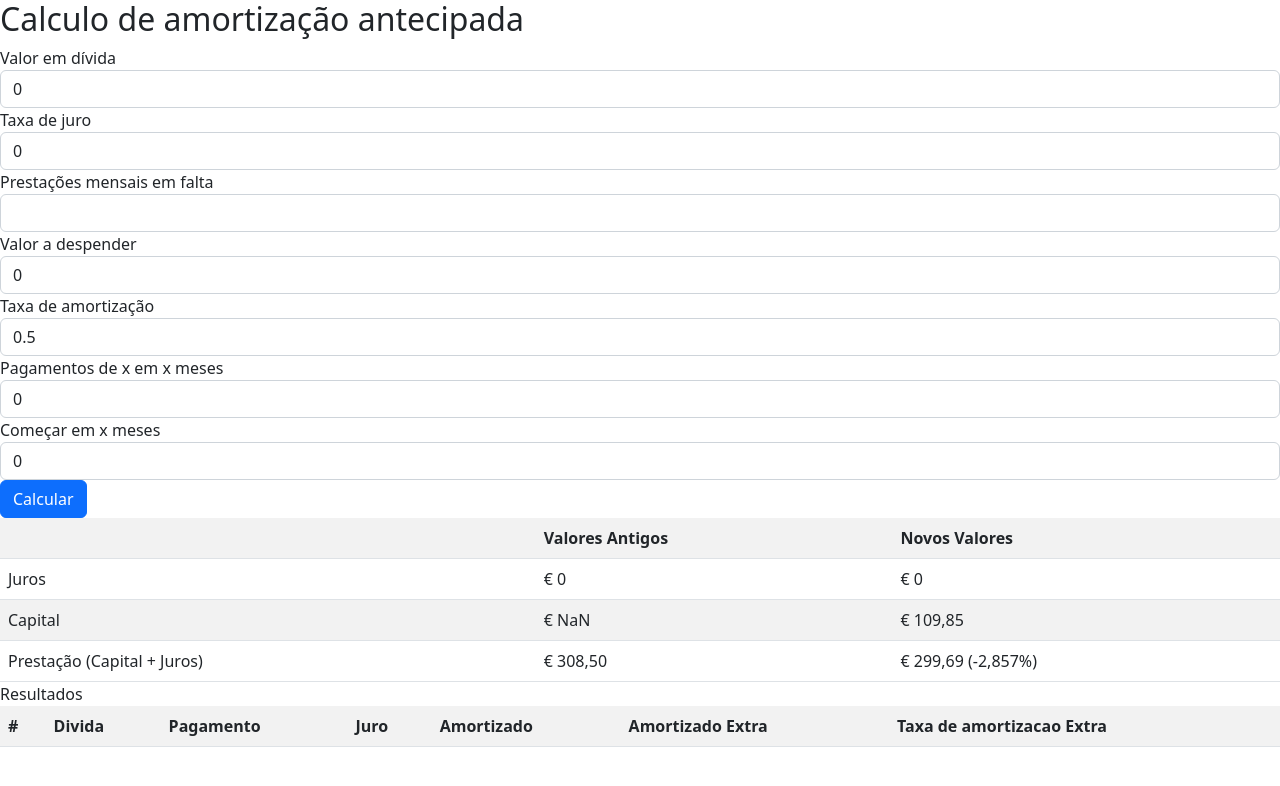
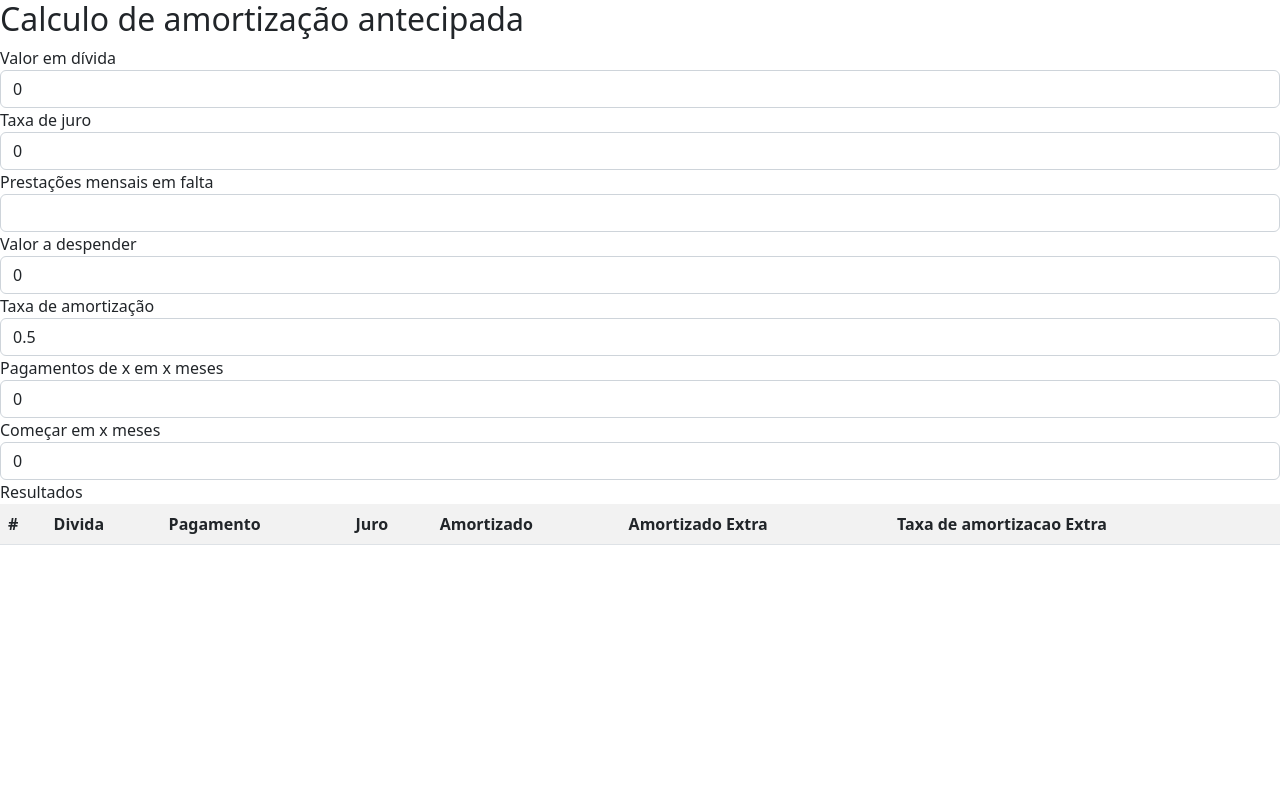
Before and after one commit to sergiosaint/Finance, a React (Create React App) app: page / in a window 1280 px wide. Shown: the top 786 px of the page. Built offline with nearby package versions, Linux system fonts and the light colour scheme.

Commit message:
cleanup unused code for now

```diff
--- a/src/components/LoanRepayment.tsx
+++ b/src/components/LoanRepayment.tsx
@@ -8,13 +8,13 @@ function RoundToTwoDecimalPlaces(num : number) : number{
   return Number(Math.round(Number(num + "e+2")) + "e-2");
 }
 
-function calculateRepaymentValue(stringDebt:string, stringYearInterest:string, stringNumberOfPayments:string) : number {
-  const debt = parseFloat(stringDebt);
-  const montlyInterest = parseFloat(stringYearInterest)/100/12;
-  const numberOfPayments = parseFloat(stringNumberOfPayments);
+// function calculateRepaymentValue(stringDebt:string, stringYearInterest:string, stringNumberOfPayments:string) : number {
+//   const debt = parseFloat(stringDebt);
+//   const montlyInterest = parseFloat(stringYearInterest)/100/12;
+//   const numberOfPayments = parseFloat(stringNumberOfPayments);
 
-  return (debt / ((1-Math.pow(1+(montlyInterest), -numberOfPayments))/montlyInterest)) - debt* montlyInterest;
-}
+//   return (debt / ((1-Math.pow(1+(montlyInterest), -numberOfPayments))/montlyInterest)) - debt* montlyInterest;
+// }
 
 function calculateRepaymentValue2(debt:number, montlyInterest:number, numberOfPayments:number) : number {
   return (debt / ((1-Math.pow(1+(montlyInterest), -numberOfPayments))/montlyInterest));
@@ -37,8 +37,8 @@ function getResultRows(
   const repaymentValue = parseFloat(stringRepaymentValue);
   const repaymentTax = parseFloat(stringRepaymentTax);
 
-  let interestSoFar = 0;
-  let taxesSoFar = 0;
+  //let interestSoFar = 0;
+  //let taxesSoFar = 0;
 
   const result : JSX.Element[] = [];
   for (let i = 0; i < numberOfPayments; i++) {
@@ -55,7 +55,7 @@ function getResultRows(
     let actualRepaymentTax = 0
 
     if(debt-repayment > 0) {
-      if(i >= startMonth && (i == startMonth || (i - startMonth) % repaymentEveryXMonths == 0)){
+      if(i >= startMonth && (i === startMonth || (i - startMonth) % repaymentEveryXMonths === 0)){
         actualRepaymentValue  = RoundToTwoDecimalPlaces(repaymentValue / (1+repaymentTax/100)) // prone to error, devo receber o valor a amortizar...
         actualRepaymentValue = RoundToTwoDecimalPlaces(Math.min(actualRepaymentValue, debt - repayment))
         actualRepaymentTax = RoundToTwoDecimalPlaces(actualRepaymentValue*repaymentTax/100)
@@ -75,10 +75,10 @@ function getResultRows(
 
     debt = RoundToTwoDecimalPlaces(RoundToTwoDecimalPlaces(debt - repayment) - actualRepaymentValue); //Hack for proper math...
 
-    interestSoFar += interest
-    taxesSoFar += actualRepaymentTax
+    //interestSoFar += interest
+    //taxesSoFar += actualRepaymentTax
 
-    if (debt == 0){
+    if (debt === 0){
       break
     }
   }
@@ -170,32 +170,7 @@ function LoanRepayment(props: ILoanRepaymentProps) {
             />
           </div>
 
-          <button type='submit' className='btn btn-primary'>Calcular</button>
         </form>
-
-        <table className="table table-striped table h6-sm mb-0">
-          <tbody>
-            <tr>
-	            <th></th>
-	            <th>Valores Antigos</th>
-	            <th>Novos Valores</th>
-	          </tr>
-	          <tr>
-	            <td>Juros</td>
-	            <td>€ {parseFloat(debt)*(parseFloat(interest)/100/12)}</td>
-	            <td>€ {(parseFloat(debt)-(parseFloat(repaymentValue)*(1-parseFloat(repaymentTax)/100)))*(parseFloat(interest)/100)}</td>
-	          </tr>
-	          <tr>
-	            <td>Capital</td>
-	            <td>€ {calculateRepaymentValue(debt, interest, numberOfPayments)}</td>
-	            <td>€ 109,85</td>
-	          </tr>
-	          <tr className="highlight">
-	            <td>Prestação (Capital + Juros)</td>
-	            <td>€ 308,50</td><td>€ 299,69 (<span>-2,857%</span>)</td>
-	          </tr>
-          </tbody>
-        </table>
 
         Resultados
         <table className="table table-striped table h6-sm mb-0">
```
